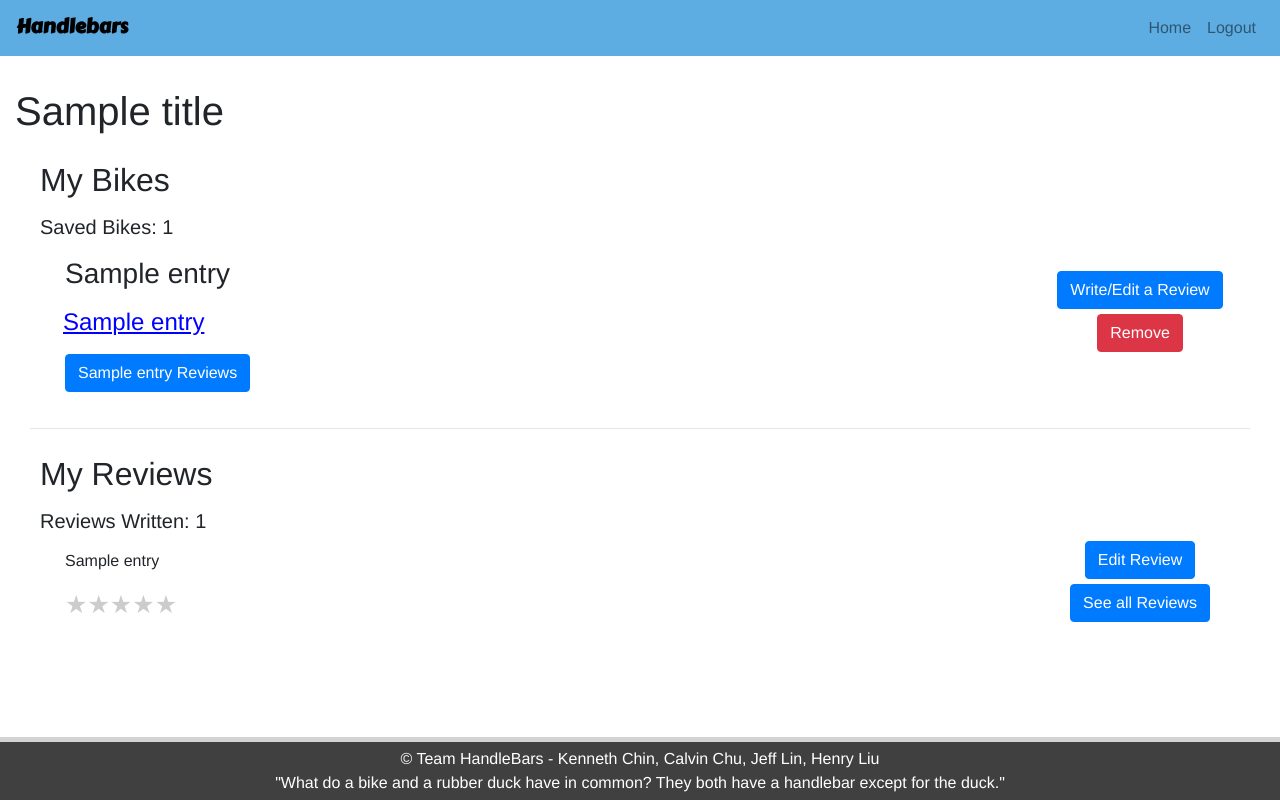
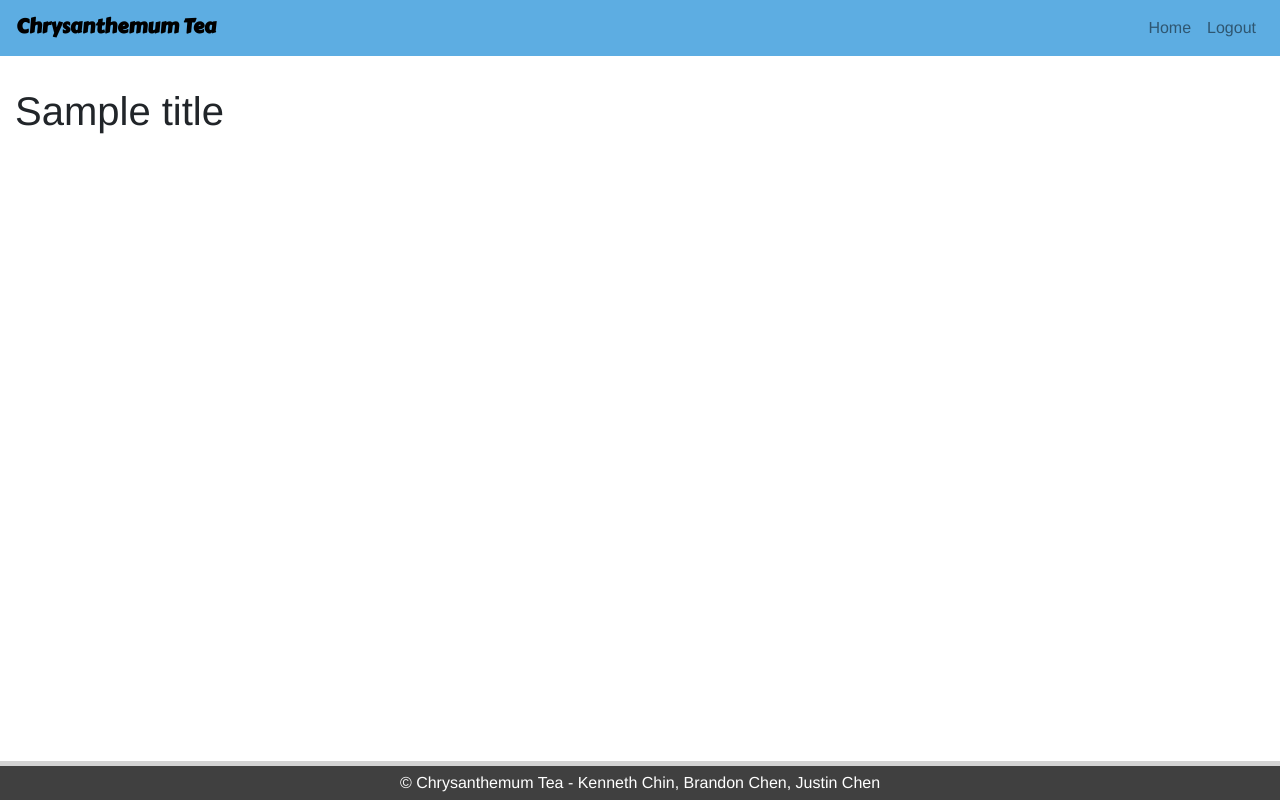
Before and after one commit to KennethChin0/Chrysanthemum-Tea, a Flask app: template templates/profile.html in a window 1280 px wide. Run offline with Flask 2, Linux system fonts and the light colour scheme; the template is opened without the code that fills it: most values are stand-ins (such as "Sample title", 1, 10 or a date in 2020); some libraries are stand-ins or nearby versions.

Commit message:
cleaned up code we dont need

```diff
--- a/app.py
+++ b/app.py
@@ -126,74 +126,13 @@ def addUser(user, pswd, conf):
     flash('Passwords do not match. Please try again.')
     return False
 
-#inserts a selected bike of the current user
-@app.route("/addBike")
-def addBike():
-    with sqlite3.connect(DB_FILE) as connection:
-        c = connection.cursor()
-        c.execute("INSERT INTO SAVEDBIKES VALUES ('{}', '{}')".format(session['user'],2)) #Adds the bike of the logged in user
-        connection.commit()
-    return redirect(url_for("profile"))
-
-
-# Dispalys user's personal blog page and loads HTML with blog writing form
 @app.route("/profile")
 def profile():
     #checks if user in session
     if "user" not in session:
         return redirect(url_for('root'))
-    if (len(request.args) == 1):
-        with sqlite3.connect(DB_FILE) as connection:
-            c = connection.cursor()
-            if ("id" in request.args.keys()):
-                c.execute("SELECT * FROM SAVEDBIKES WHERE username = (?) AND bikeNumber = (?)", (session["user"], request.args["id"]))
-                if (len(c.fetchall()) == 0):
-                    c.execute("INSERT INTO SAVEDBIKES VALUES (?, ?)", (session["user"], request.args["id"]))
-            if ("rid" in request.args.keys()):
-                c.execute("DELETE FROM SAVEDBIKES WHERE username = (?) AND bikeNumber = (?)", (session["user"], request.args["rid"]))
-            if ("dr" in request.args.keys()):
-                c.execute("DELETE FROM REVIEWS WHERE username = (?) AND bikeNumber = (?)", (session["user"], request.args["dr"]))
-            connection.commit()
-    entryList = updateSavedBikes()
-    userList = updateUsers()
-    reviewList = updateReviews()
-    # userSaved is filtered list of all entries by specific user
-    userSaved = []
-    toprint = []
-    reviews = []
-    reviewLocales = {}
-    # goes through Saved bikes and if it is the users it appends it
-    for entry in entryList:
-        if entry[0] == session['user']:
-            userSaved.append(entry)
-    for entry in userSaved:
-        cityName = ""
-        with sqlite3.connect(DB_FILE) as connection:
-          cur = connection.cursor()
-          q = "SELECT * FROM BIKES"
-          foo = cur.execute(q)
-          bikeList = foo.fetchall()
-          for x in bikeList:
-              if x[0] == entry[1]:
-                  toprint.append(x)
-                  break
-    for entry in reviewList:
-        if entry[0] == session["user"]:
-            reviews.append(entry)
+    return render_template("profile.html")
 
-    reviews.reverse()
-    with sqlite3.connect(DB_FILE) as connection:
-        cur = connection.cursor()
-        q = "SELECT * FROM BIKES"
-        foo = cur.execute(q)
-        rL = foo.fetchall()
-        for x in rL:
-          for y in reviews:
-              if x[0] == y[1]:
-                  reviewLocales[y[1]] = (x[2], x[3])
-    return render_template("profile.html",
-    title = "Profile - {}".format(session["user"]), heading = session["user"],
-    entries = userSaved, toprint = toprint, reviews = reviews, locs = reviewLocales, sessionstatus = "user" in session)
 
 
 
--- a/templates/profile.html
+++ b/templates/profile.html
@@ -34,105 +34,6 @@
   <div class="row">
     <div class="col-sm">
       <div style="margin: 10px;">
-        <h2><p>My Bikes</p></h2>
-
-        {% if toprint|length == 0 %}
-        <br>
-        <h5>You haven't saved any bikes! <a href="{{ url_for('root') }}">Search for a bike.</a></h5>
-        {% else %}
-        <h5> Saved Bikes: {{ toprint|length }} </h5>
-        {% for entry in toprint %}
-        <div class="container-fluid" >
-          <div class="row">
-            <div class="col">
-              <div style="margin: 10px;">
-                <h3><p>{{ entry[3] }}</p><h3>
-                <h4><p><form action="/search" method="GET" style="margin: 0; padding: 0;">
-                  <input type="hidden" name="searchbar" value="{{entry[5]}}" >
-                  <input type="submit" class="submitLink" value="{{entry[5]}}" style="display: inline; margin-left:-8px;">
-                </form>
-                </p></h4>
-                <form action="/reviews" method=GET>
-                <input type="hidden" name="id" value="{{entry[0]}}">
-                <button class="btn btn-primary" type="submit">{{entry[3]}} Reviews</button>
-                </form>
-              </div>
-            </div>
-
-            <div class="col-2" style="text-align: center">
-              <br>
-              <form action="/addReview" method=GET style="padding-bottom: 5px">
-              <input type="hidden" name="id" value="{{entry[0]}}">
-              <button class="btn btn-primary" type="submit">Write/Edit a Review</button>
-              </form>
-              <form action="/profile" method="GET">
-                <input type="hidden" name="rid" value="{{entry[0]}}">
-                <button class="btn btn-danger" type="submit">Remove</button>
-              </form>
-            </div>
-          </div>
-        </div>
-        {% endfor %}
-        {% endif %}
-      </div>
-    </div>
-  </div>
-  <hr>
-</div>
-
-<div class="container-fluid" >
-  <div class="row">
-    <div class="col-sm">
-      <div style="margin: 10px;">
-        <h2><p>My Reviews</p><h2>
-
-          <h5>Reviews Written: {{ reviews|length }}</h5>
-          {% for entry in reviews %}
-          <div class="container-fluid" >
-            <div class="row">
-              <div class="col">
-                <div style="margin: 10px;">
-                  {% if entry[1] in locs %}
-                  <h3>
-                    <form action="/search" method="GET" style="margin: 0; padding: 0;">
-                      {{locs[entry[1]][1]}},
-                      <input type="hidden" name="searchbar" value="{{locs[entry[1]][0]}}">
-                      <input type="submit" class="submitLink" value="{{locs[entry[1]][0]}}" style="display: inline; margin-left:-8px;">
-                    </form>
-                    </h3>
-                  {% endif %}
-                  <h6><p>{{ entry[3] }}</p></h6>
-                  {% for n in range(5) %}
-                  {% if n < entry[2] %}
-                  <div style="color: #ffc700; float:left; font-size:25px;">
-                  ★
-                  </div>
-                  {% else %}
-                  <div style="color: #ccc; float:left; font-size:25px;">
-                  ★
-                  </div>
-                  {% endif %}
-                  {% endfor %}
-                </div>
-              </div>
-
-              <div class="col-2" style="text-align: center">
-                <form action="/addReview" method=GET style="padding-bottom: 5px">
-                <input type="hidden" name="id" value="{{entry[1]}}">
-                <button class="btn btn-primary" type="submit">Edit Review</button>
-                </form>
-                <!-- <form action="/search" method=GET style="padding-bottom: 5px">
-                <input type="hidden" name="searchbar" value="{{locs[entry[1]][0]}}">
-                <button class="btn btn-primary" type="submit">{{locs[entry[1]][1]}} Information</button>
-                </form> -->
-                <form action="/reviews" method=GET>
-                <input type="hidden" name="id" value="{{entry[1]}}">
-                <button class="btn btn-primary" type="submit">See all Reviews</button>
-                </form>
-              </div>
-            </div>
-          </div>
-          {% endfor %}
 
       </div>
     </div>
--- a/templates/template.html
+++ b/templates/template.html
@@ -7,7 +7,7 @@
     <!-- Bootstrap CSS -->
     <link rel="stylesheet" href="https://stackpath.bootstrapcdn.com/bootstrap/4.3.1/css/bootstrap.min.css" integrity="sha384-ggOyR0iXCbMQv3Xipma34MD+dH/1fQ784/j6cY/iJTQUOhcWr7x9JvoRxT2MZw1T" crossorigin="anonymous">
     <link rel="stylesheet" type="text/css" href="//fonts.googleapis.com/css?family=Carter+One" />
-    <title>Handlebars {% block title %}{% endblock %}</title>
+    <title>Chrysanthemum Tea {% block title %}{% endblock %}</title>
     <style>
     </style>
     {% block css %} {% endblock %}
@@ -22,7 +22,7 @@
       {% if sessionstatus %}
       <p class="nav navbar-nav" style="float:left;"></p>
       {% endif %}
-      <a href=" {{ url_for('root') }}"><h6 style="margin-top:6px; font-family: Carter One; font-size: 20px; font-style: normal; font-variant: normal; font-weight: 700; line-height: 15.4px; color: black;">Handlebars</h6></a>
+      <a href=" {{ url_for('root') }}"><h6 style="margin-top:6px; font-family: Carter One; font-size: 20px; font-style: normal; font-variant: normal; font-weight: 700; line-height: 15.4px; color: black;">Chrysanthemum Tea</h6></a>
       <ul class="nav navbar-nav ml-auto" style="">
 
           {% block buttons %}
@@ -31,7 +31,7 @@
       </div>
     </nav>
   <footer style="position: fixed; left: 0; bottom: 0; padding: 5px; margin-top: 0; width: 100%; background: rgba(0, 0, 0, 0.75); color: white; text-align: center; border-top: solid; border-color:lightgray; border-width: 5px;">
-     &copy Team HandleBars - Kenneth Chin, Calvin Chu, Jeff Lin, Henry Liu <br> "What do a bike and a rubber duck have in common? They both have a handlebar except for the duck."
+     &copy Chrysanthemum Tea - Kenneth Chin, Brandon Chen, Justin Chen <br>
   </footer>
 
   </body>
```
Also changed, not shown: templates/homepage.html (+2 -38 lines), Info.db.
